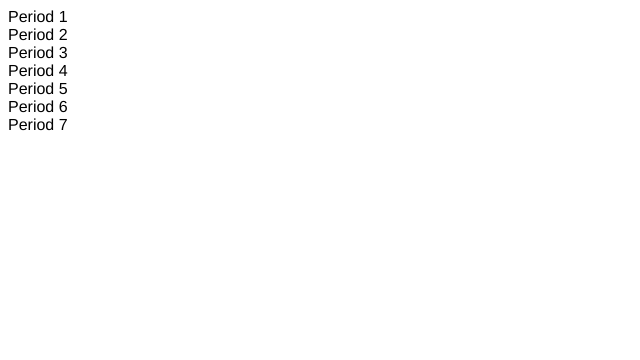
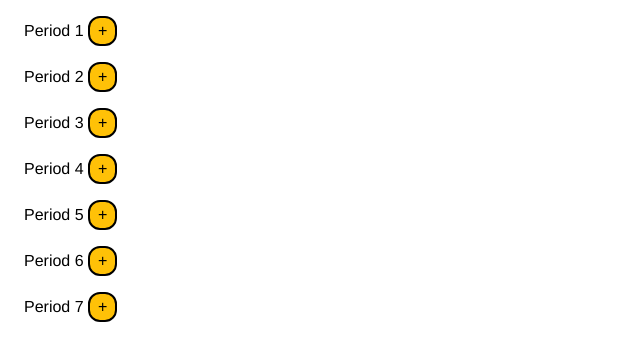
Before and after one commit to maxstrid/mvhs-master-schedule, a SvelteKit app: page / in a window 1280 px wide. Shown: the top 360 px of the page, without its empty margins (0-640 px from the left). Built offline with nearby package versions, Linux system fonts and the light colour scheme.

Commit message:
Add basic addition of elements to a schedule
Signed-off-by: Maxwell Henderson <maxwell.henderson@mailbox.org>

```diff
--- a/src/app.html
+++ b/src/app.html
@@ -12,7 +12,7 @@
     <div style="display: contents">%sveltekit.body%</div>
     <style>
         :root {
-            --accent-color: #fadb7f;
+            --accent-color: #ffc107;
         }
 
         body {
--- a/src/routes/ScheduleCreator.svelte
+++ b/src/routes/ScheduleCreator.svelte
@@ -1,7 +1,39 @@
 <script lang="ts">
 	export let period: number;
+
+	let classLength = 0;
+
+	function addClass() {
+		classLength += 1;
+	}
 </script>
 
-<div>
+<div id="schedule-row">
 	Period {period}
+
+	{#each Array(classLength) as _}
+		<select>
+			<option>a</option>
+		</select>
+	{/each}
+
+	<button id="add-class-button" on:click={addClass}> + </button>
 </div>
+
+<style>
+	#schedule-row {
+		margin: 1em;
+	}
+
+	#add-class-button {
+		border: 2px solid #000000;
+		border-radius: 0.75em;
+		padding: 0.25em 0.5em 0.25em 0.5em;
+		font-size: 1em;
+		background: var(--accent-color);
+	}
+
+	#add-class-button:hover {
+		filter: brightness(90%);
+	}
+</style>
```
